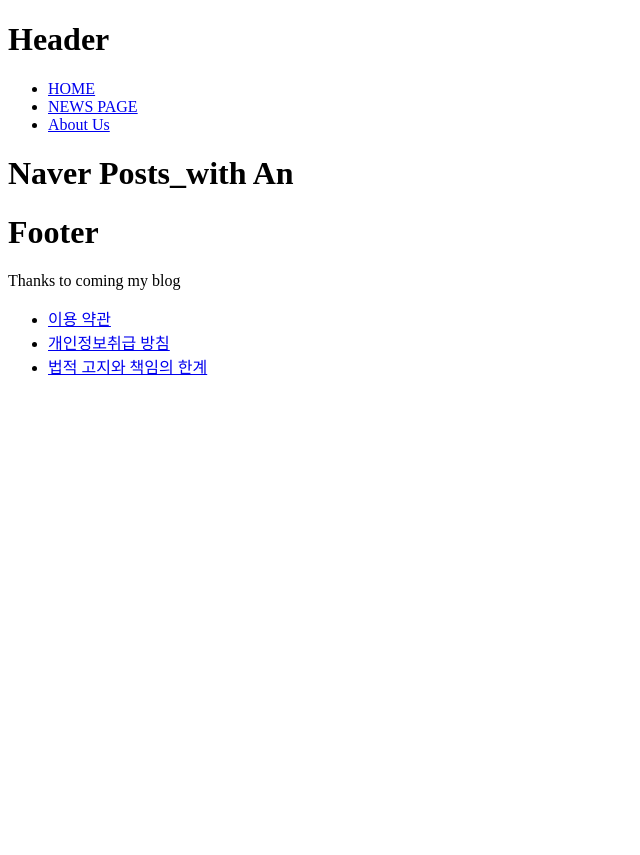
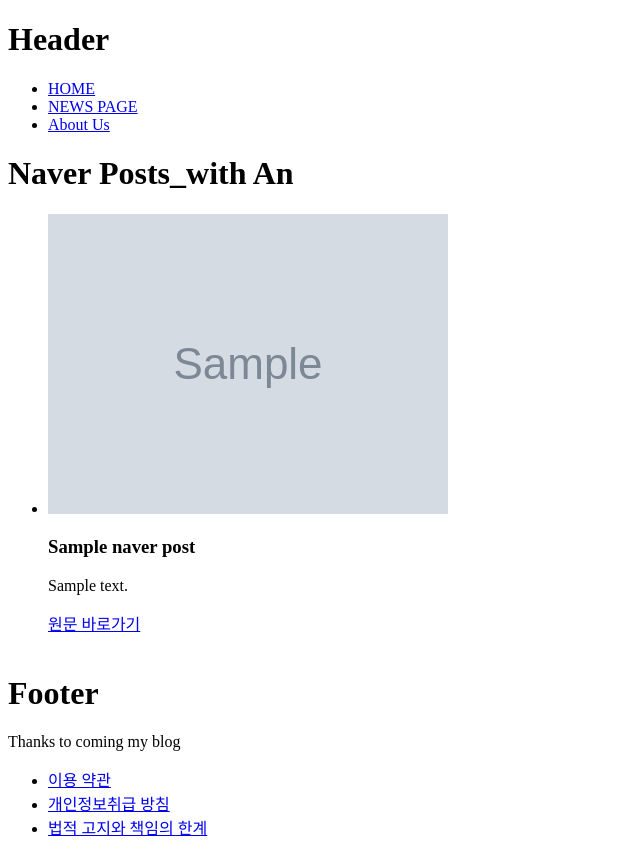
Before and after one commit to bartkim0426/seuling, a Django app: template wpsblog/wpsblog/templates/naver_posts/list.html in a window 1280 px wide. Shown: the whole page, without its empty margins (0-640 px from the left). Before the commit the page ends 375 px from the top, so only its background shows below. Run offline with Django 3.2, Linux system fonts and the light colour scheme; the template is opened without the code that fills it: most values are stand-ins (such as "Sample title", 1, 10 or a date in 2020); grey boxes marked "Sample" are stand-in pictures.

Commit message:
Update naver_lists_post

```diff
--- a/wpsblog/wpsblog/templates/naver_posts/list.html
+++ b/wpsblog/wpsblog/templates/naver_posts/list.html
@@ -2,4 +2,16 @@
 
 {% block content %}
 <h1> Naver Posts_with An </h1>
+<ul>
+{% for naver_post in naver_posts %}
+<p>
+	<li>
+		<img src="{{ naver_post.thumbnail_image_element }}" alt="{{ naver_post.title }}"/>
+		<h3>{{ naver_post.title }}</h3>
+		<p> {{ naver_post.content }} </p>
+		<a href="{{ naver_post.original_url }}"> 원문 바로가기 </a>
+	</li></br>
+{% endfor %}
+</p>
+</ul>
 {% endblock content %}
--- a/wpsblog/wpsblog/views/naver_posts/list.py
+++ b/wpsblog/wpsblog/views/naver_posts/list.py
@@ -8,6 +8,6 @@
            request,
            "naver_posts/list.html",
            {
-               "naver_post": Crawlnaver.objects.all(),
+               "naver_posts": Crawlnaver.objects.all(),
             },
     )
```
